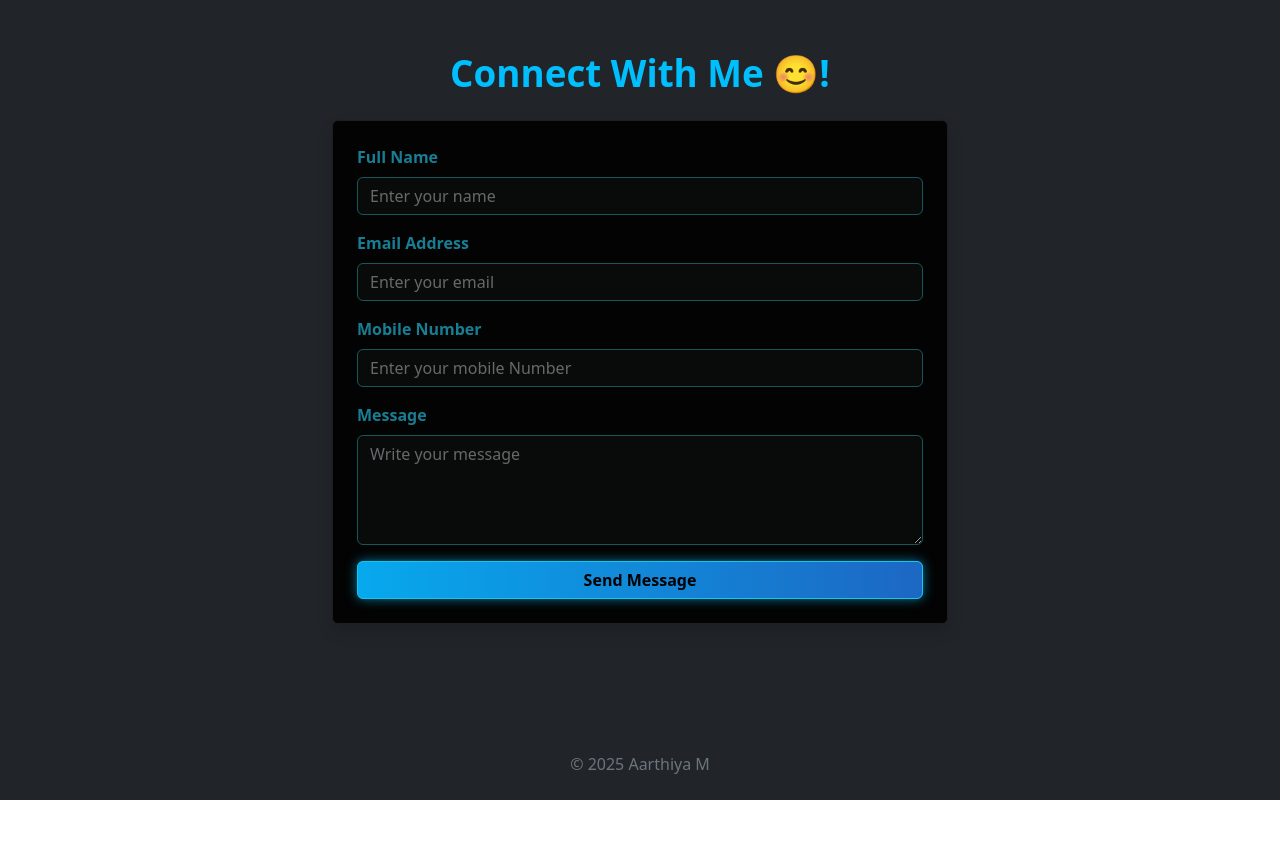
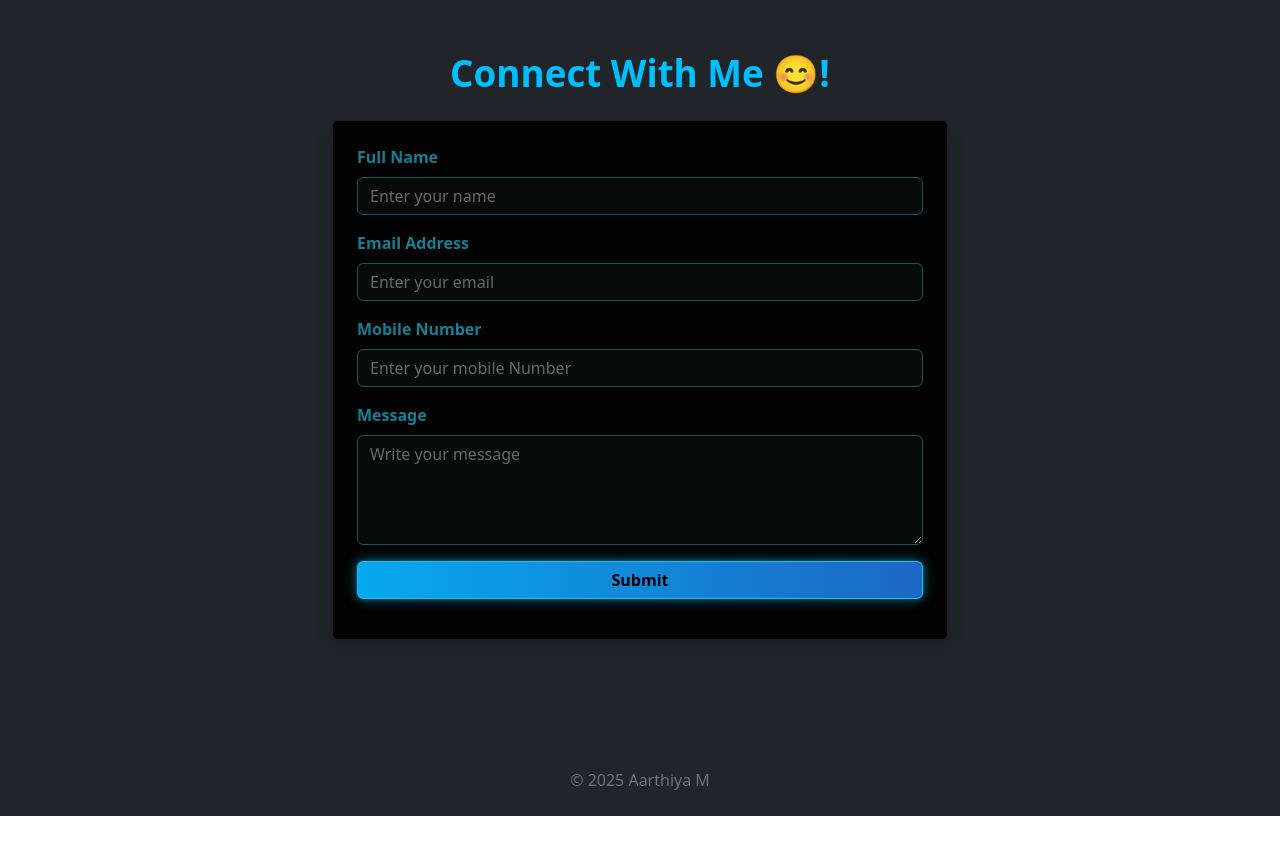
Before and after one commit to AarthiyaMuthusamy/My_Website, a React (Create React App) app: page / in a window 1280 px wide. Shown: the part 5700-6554 px from the top of the page. Built offline with nearby package versions, Linux system fonts and the light colour scheme.

Commit message:
Portfolio contact modified

```diff
--- a/src/components/Contact.jsx
+++ b/src/components/Contact.jsx
@@ -1,35 +1,33 @@
-import React, { useState } from "react";
-export default function Contact() {
+import { useState } from 'react';
 
-  const [name, setName] = useState("");
-  const [email, setEmail] = useState("");
-  const [phone, setPhone] = useState("");
-  const [message, setMessage] = useState("");
+export default function ContactForm() {
+  const [result, setResult] = useState("");
+  const [isSubmitting, setIsSubmitting] = useState(false);
 
-  const handleSubmit = async (e) => {
-    e.preventDefault();
+  const onSubmit = async (event) => {
+    event.preventDefault();
+    setIsSubmitting(true);
+    setResult("");
 
-    const res = await fetch("https://my-website-nine-lilac-63.vercel.app/api/contact", {
+    const formData = new FormData(event.target);
+    formData.append("access_key", "9ff7d5e4-367e-4942-bdf6-fc4379e235d7");
+
+    const response = await fetch("https://api.web3forms.com/submit", {
       method: "POST",
-      headers: { "Content-Type": "application/json" },
-      body: JSON.stringify({ name, email, phone, message }),
+      body: formData
     });
 
-    const data = await res.json();
+    const data = await response.json();
 
     if (data.success) {
-      alert("Message Sent Successfully!");
+      setResult("Your message has been sent successfully!");
+      event.target.reset(); // ✅ clears form fields
+    } else {
+      setResult("Something went wrong. Please try again.");
+    }
 
-      // Clear fields
-      setName("");
-      setEmail("");
-      setPhone("");
-      setMessage("");
-    } else {
-      alert("Failed to send message. Try again.");
-    }
+    setIsSubmitting(false);
   };
-
 
   return (
     <section id="contact" className="contact-continer container-fluid py-4 ">
@@ -38,7 +36,7 @@ export default function Contact() {
       <div className="row justify-content-center ">
         <div className="col-md-8 col-lg-6 contact-section">
 
-          <form className="contact-form p-4 shadow rounded " onSubmit={handleSubmit}>
+          <form className="contact-form p-4 shadow rounded " onSubmit={onSubmit}>
 
             <div className="mb-3">
               <label className="form-label">Full Name</label>
@@ -47,8 +45,8 @@ export default function Contact() {
                 className="form-control custom-placeholder"
                 placeholder="Enter your name"
                 required
-                value={name}
-                onChange={(e) => setName(e.target.value)}
+
+
               />
             </div>
 
@@ -59,8 +57,8 @@ export default function Contact() {
                 className="form-control custom-placeholder"
                 placeholder="Enter your email"
                 required
-                value={email}
-                onChange={(e) => setEmail(e.target.value)}
+
+
               />
             </div>
 
@@ -71,8 +69,8 @@ export default function Contact() {
                 className="form-control custom-placeholder"
                 placeholder="Enter your mobile Number"
                 required
-                value={phone}
-                onChange={(e) => setPhone(e.target.value)}
+
+
               />
             </div>
 
@@ -83,14 +81,15 @@ export default function Contact() {
                 rows="4"
                 placeholder="Write your message"
                 required
-                value={message}
-                onChange={(e) => setMessage(e.target.value)}
+
+
               ></textarea>
             </div>
 
-            <button type="submit" className="btn btn-info w-100 fw-bold text-black send-btn">
-              Send Message
+            <button type="submit" disabled={isSubmitting} className="btn btn-info w-100 fw-bold text-black send-btn">
+              {isSubmitting ? "Sending..." : "Submit"}
             </button>
+            <p className="result-data">{result}</p>
           </form>
 
         </div>
```
